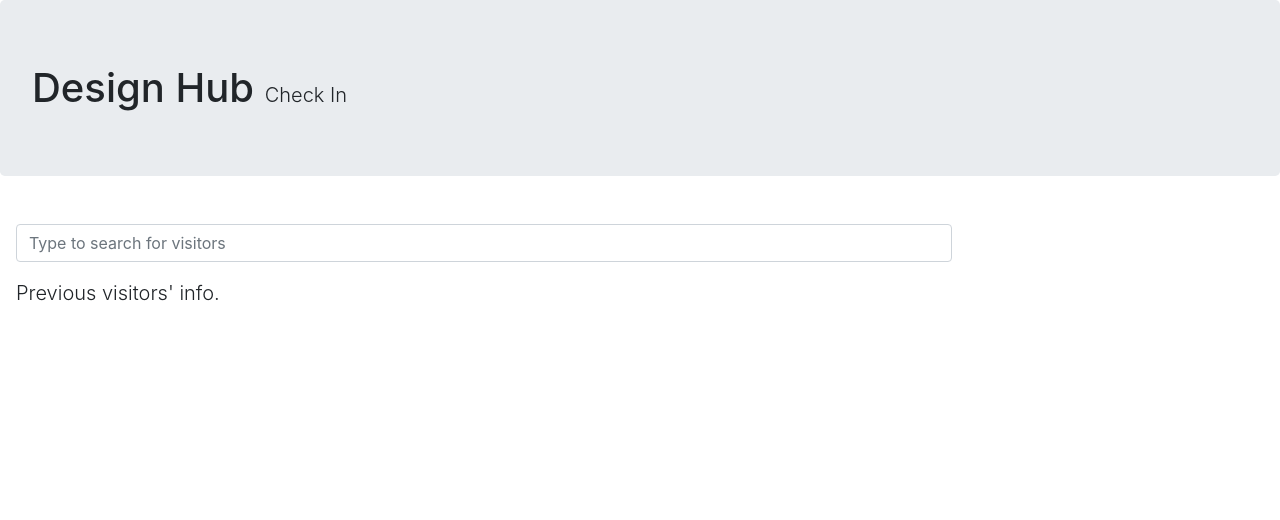
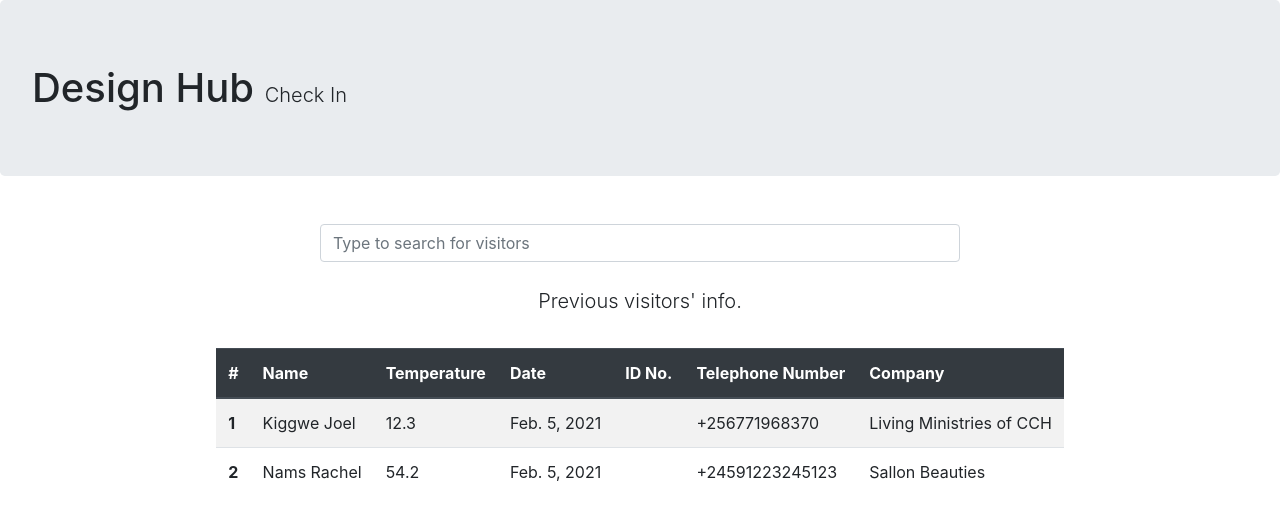
Before and after one commit to mimietruddy/python1, a Django app: page /home in a window 1280 px wide. Shown: the top 520 px of the page. Run offline with Django 3.2, Linux system fonts and the light colour scheme; data comes from the database, SQL or seed files in the repository; both versions use the stored data as it was after the commit; some libraries are stand-ins or nearby versions.

Commit message:
Display database info in the home view page

```diff
--- a/design_hub_app/models.py
+++ b/design_hub_app/models.py
@@ -7,7 +7,7 @@ class Visitor(models.Model):
     name = models.CharField(max_length=55)
     temperature = models.DecimalField(max_digits=3,decimal_places=1)
     company = models.CharField(max_length=95)
-    id_number = models.CharField(max_length=255, blank=True)
+    id_number = models.CharField(max_length=12, blank=True)
     telephone_number = models.CharField(max_length=15)
     date = models.DateField(auto_now_add=True)
 
--- a/design_hub_app/templates/design_hub_app/homepage.html
+++ b/design_hub_app/templates/design_hub_app/homepage.html
@@ -9,6 +9,16 @@
     <!-- CSS Bootstrap -->
     <link rel="stylesheet" href="https://stackpath.bootstrapcdn.com/bootstrap/4.5.2/css/bootstrap.min.css"
         integrity="sha384-JcKb8q3iqJ61gNV9KGb8thSsNjpSL0n8PARn9HuZOnIxN0hoP+VmmDGMN5t9UJ0Z" crossorigin="anonymous">
+
+    <style>
+        .form {
+            max-width: 40rem;
+        }
+
+        table tbody {
+            font-size: 1rem !important;
+        }
+    </style>
 </head>
 
 <body>
@@ -19,21 +29,56 @@
         </h1>
 
         <!-- List all visitors here -->
-        <div class="d-flex flex-column justify-content-start px-3">
-            <form class="my-3">
-                <input class="form-control w-75" placeholder="Type to search for visitors" type="search"
+        <div class="d-flex flex-column justify-content-start align-items-center px-3">
+            <form class="form my-3 w-75">
+                <input class="form-control" placeholder="Type to search for visitors" type="search"
                     name="search_visitors" />
             </form>
-            <section class="lead">
-                Previous visitors' info.
+            <section class="w-md-75 d-flex flex-column align-items-center align-content-center justify-content-center">
+                <p class="my-2 lead"> Previous visitors' info.
+                </p><br />
+
+                <table class="table table-responsive table-striped">
+                    <thead class="thead-dark">
+                        <tr>
+                            <th class="px-n4">#</th>
+                            <th>Name</th>
+                            <th>Temperature</th>
+                            <th>Date</th>
+                            <th>ID No.</th>
+                            <th>Telephone Number</th>
+                            <th>Company</th>
+                        </tr>
+                    </thead>
+                    <tbody>
+                        {% for visitor in visitors %}
+                        <small>
+                            <tr class="py-3">
+                                <th class="px-n2">{{ visitor.id }}</th>
+                                <td>{{ visitor.name }}</td>
+                                <td>{{ visitor.temperature }}</td>
+                                <td>{{ visitor.date }}</td>
+                                <th>{{ visitor.id_number }}</th>
+                                <td>{{ visitor.telephone_number }}</td>
+                                <td>{{ visitor.company }}</td>
+                            </tr>
+                        </small>
+                        {% endfor %}
+                    </tbody>
+                </table>
             </section>
         </div>
     </main>
 
+    <!-- Jquery -->
+    <script src="https://code.jquery.com/jquery-3.2.1.slim.min.js"
+        integrity="sha384-KJ3o2DKtIkvYIK3UENzmM7KCkRr/rE9/Qpg6aAZGJwFDMVNA/GpGFF93hXpG5KkN"
+        crossorigin="anonymous"></script>
     <!-- JS Bootstrap -->
     <script src="https://stackpath.bootstrapcdn.com/bootstrap/4.5.2/js/bootstrap.bundle.min.js"
         integrity="sha384-LtrjvnR4Twt/qOuYxE721u19sVFLVSA4hf/rRt6PrZTmiPltdZcI7q7PXQBYTKyf"
         crossorigin="anonymous"></script>
+
 </body>
 
 </html>
--- a/design_hub_app/views.py
+++ b/design_hub_app/views.py
@@ -1,11 +1,13 @@
 from django.contrib.auth import authenticate, login
 from django.shortcuts import redirect, render
+from .models import Visitor
 
 # Create your views here.
 
 # Send a home_page with details of visitors
 def home_page(request):
-    return render(request,'design_hub_app/homepage.html')
+    all_visitors =  Visitor.objects.all();
+    return render(request,'design_hub_app/homepage.html', {'visitors' : all_visitors })
 
 # Send a login page
 def login_page(request):
```
Also changed, not shown: db.sqlite3, design_hub_app/migrations/0002_auto_20210205_2250.py (added).
